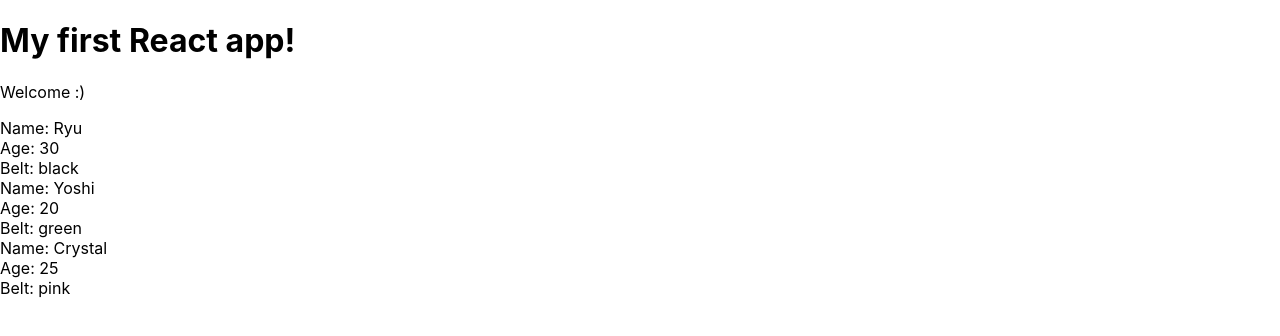
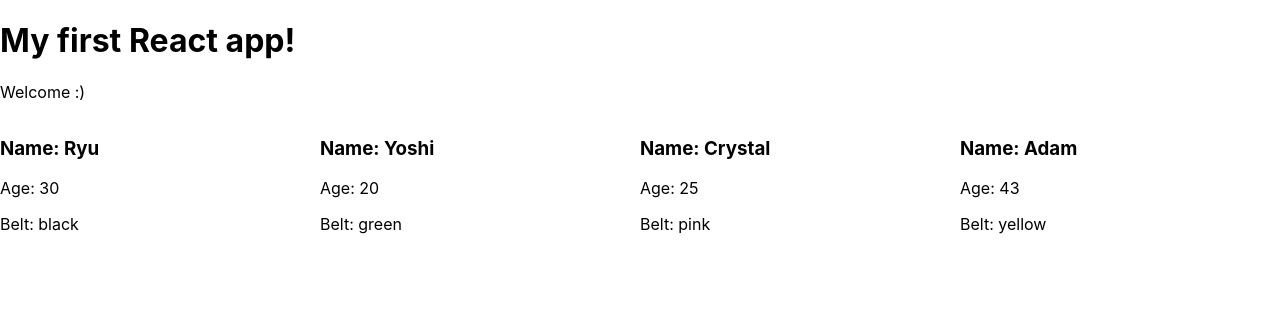
Before and after one commit to humayunkabir/react-redux-complete, a React (Create React App) app in the folder myapp/: page / in a window 1280 px wide. Shown: the top 336 px of the page. Built offline with nearby package versions, Linux system fonts and the light colour scheme.

Commit message:
Stateless Component

```diff
--- a/myapp/src/App.js
+++ b/myapp/src/App.js
@@ -6,7 +6,8 @@
     ninjas: [
       { name: 'Ryu', age: 30, belt: 'black', id: 1 },
       { name: 'Yoshi', age: 20, belt: 'green', id: 2 },
-      { name: 'Crystal', age: 25, belt: 'pink', id: 3 }
+      { name: 'Crystal', age: 25, belt: 'pink', id: 3 },
+      { name: 'Adam', age: 43, belt: 'yellow', id: 4 }
     ]
   };
   render() {
--- a/myapp/src/Ninjas.js
+++ b/myapp/src/Ninjas.js
@@ -1,22 +1,22 @@
-import React, { Component } from 'react';
+import React from 'react';
 
-class Ninjas extends Component {
-  render() {
-    const { ninjas } = this.props;
-
+// Stateless Component
+// Functional Component
+// UI Component
+const Ninjas = ({ ninjas }) => {
   const ninjaList = ninjas.map(ninja => {
     const { age, belt, name, id } = ninja;
+
     return (
       <div className="ninja" key={id}>
-          <div>Name: {name}</div>
-          <div>Age: {age}</div>
-          <div>Belt: {belt}</div>
+        <h3>Name: {name}</h3>
+        <p>Age: {age}</p>
+        <p>Belt: {belt}</p>
       </div>
     );
   });
 
   return <div className="ninja-list">{ninjaList}</div>;
-  }
-}
+};
 
 export default Ninjas;
--- a/myapp/src/index.css
+++ b/myapp/src/index.css
@@ -1,14 +1,22 @@
 body {
   margin: 0;
   padding: 0;
-  font-family: -apple-system, BlinkMacSystemFont, "Segoe UI", "Roboto", "Oxygen",
-    "Ubuntu", "Cantarell", "Fira Sans", "Droid Sans", "Helvetica Neue",
+  font-family: -apple-system, BlinkMacSystemFont, 'Segoe UI', 'Roboto', 'Oxygen',
+    'Ubuntu', 'Cantarell', 'Fira Sans', 'Droid Sans', 'Helvetica Neue',
     sans-serif;
   -webkit-font-smoothing: antialiased;
   -moz-osx-font-smoothing: grayscale;
 }
 
 code {
-  font-family: source-code-pro, Menlo, Monaco, Consolas, "Courier New",
+  font-family: source-code-pro, Menlo, Monaco, Consolas, 'Courier New',
     monospace;
 }
+
+.ninja-list {
+  display: flex;
+  flex-flow: row wrap;
+}
+.ninja {
+  flex: 0 0 25%;
+}
```
Lines whose indentation alone changed are shown as unchanged.
